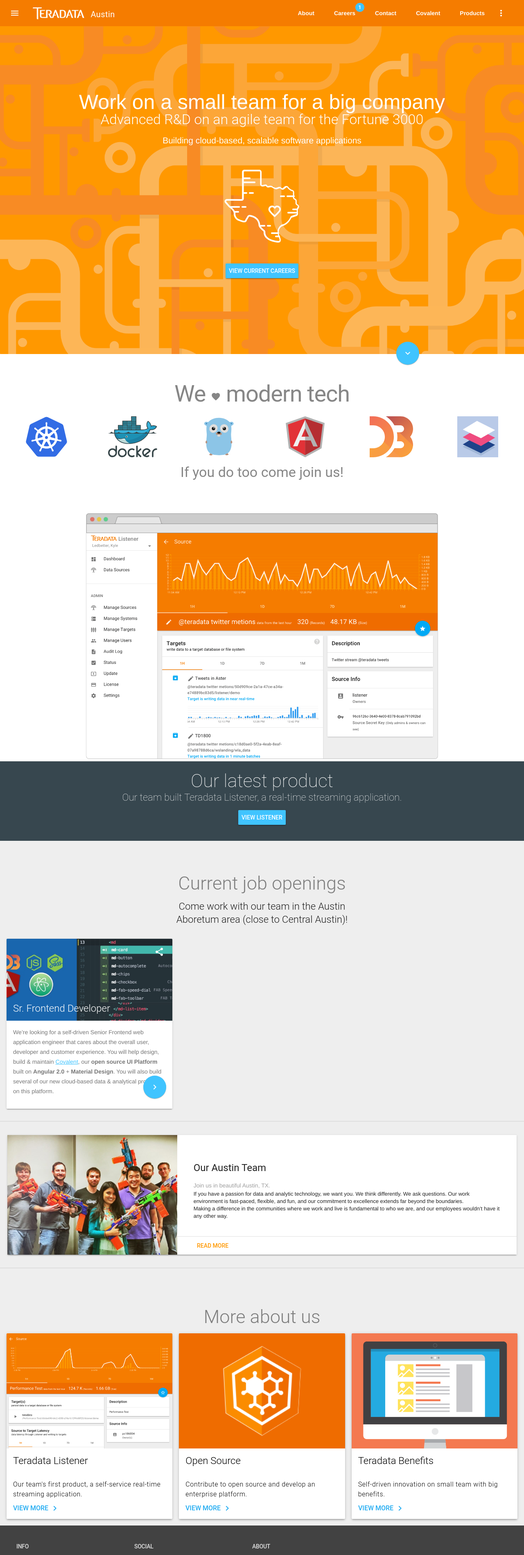
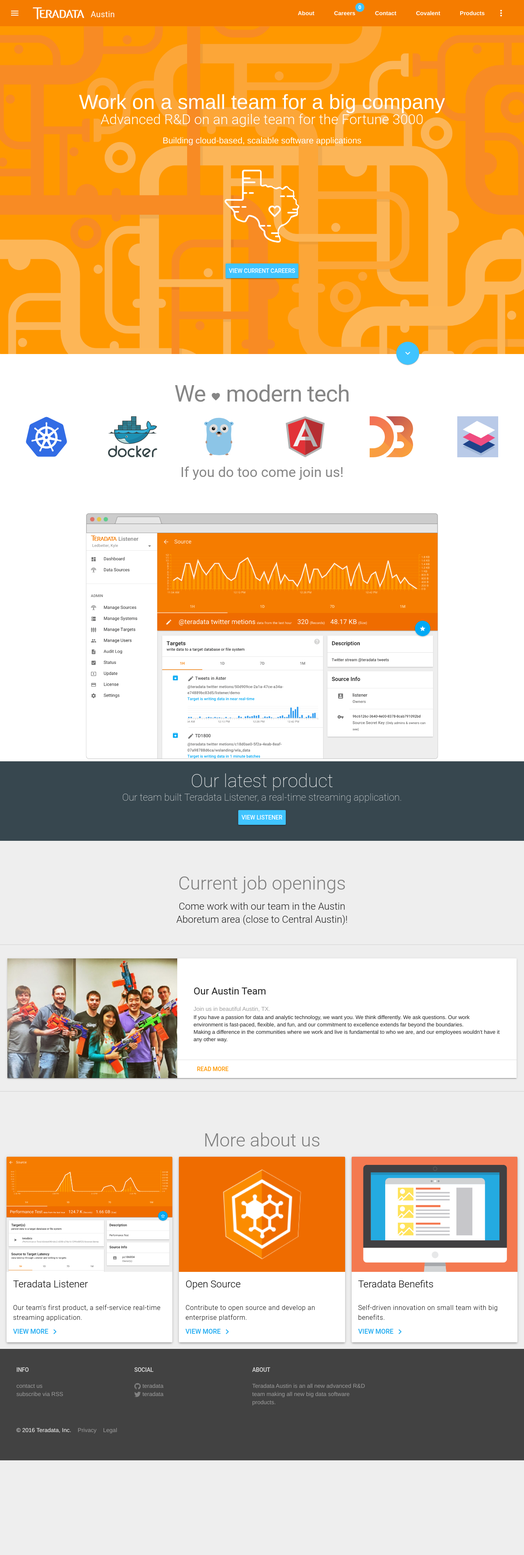
Before and after one commit to lovebdsobuj/TeradataAustin.github.io, a Jekyll site: the page built from index.html, in a window 1280 px wide. Shown: the whole page at 41% size. Built offline with Jekyll 4.4.1, drawn with Linux system fonts in a browser that asks for light colours.

Commit message:
update(site): listener link & no reqs open

```diff
--- a/_includes/header.html
+++ b/_includes/header.html
@@ -14,7 +14,7 @@
           {% for page in site.pages | sort:page.order %}
           {% if page.topnav %}
             {% if page.title %}
-              <a class="mdl-navigation__link mdl-badge" {% if page.url == "/careers/" %}data-badge="1"{% endif %} href="{{ page.url | prepend: site.baseurl }}">{{ page.title }}</a>
+              <a class="mdl-navigation__link mdl-badge" {% if page.url == "/careers/" %}data-badge="0"{% endif %} href="{{ page.url | prepend: site.baseurl }}">{{ page.title }}</a>
             {% endif %}
           {% endif %}
           {% endfor %}
--- a/index.html
+++ b/index.html
@@ -61,7 +61,7 @@
           Our team built Teradata Listener, a real-time streaming application.
         </p>
         <p>
-          <a class="mdl-button mdl-js-button mdl-button--raised mdl-button--accent" href="{{ "/listener" | prepend: site.baseurl }}">
+          <a class="mdl-button mdl-js-button mdl-button--raised mdl-button--accent" href="{{ "/products" | prepend: site.baseurl }}">
             View Listener
           </a>
         </p>
```
Also changed, not shown: archive/2015-01-02-sr-frontend-developer.markdown (renamed from _posts/2015-01-02-sr-frontend-developer.markdown).
